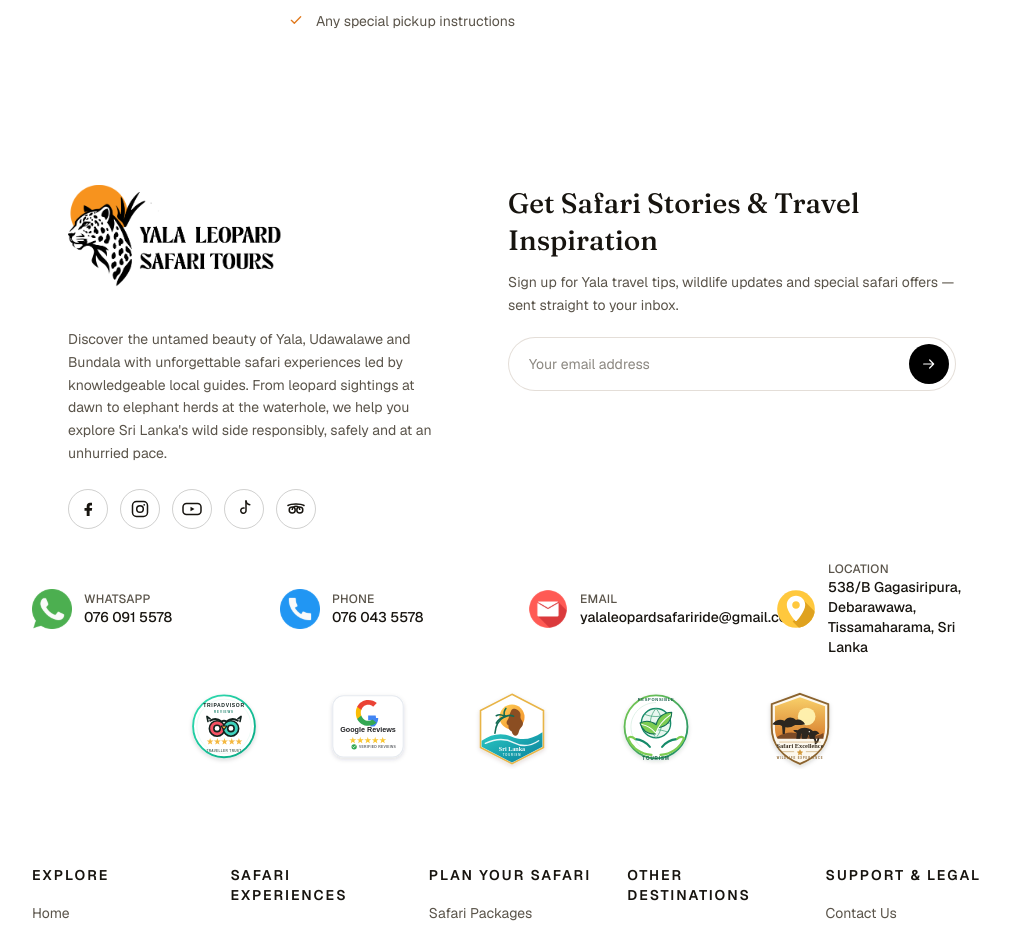
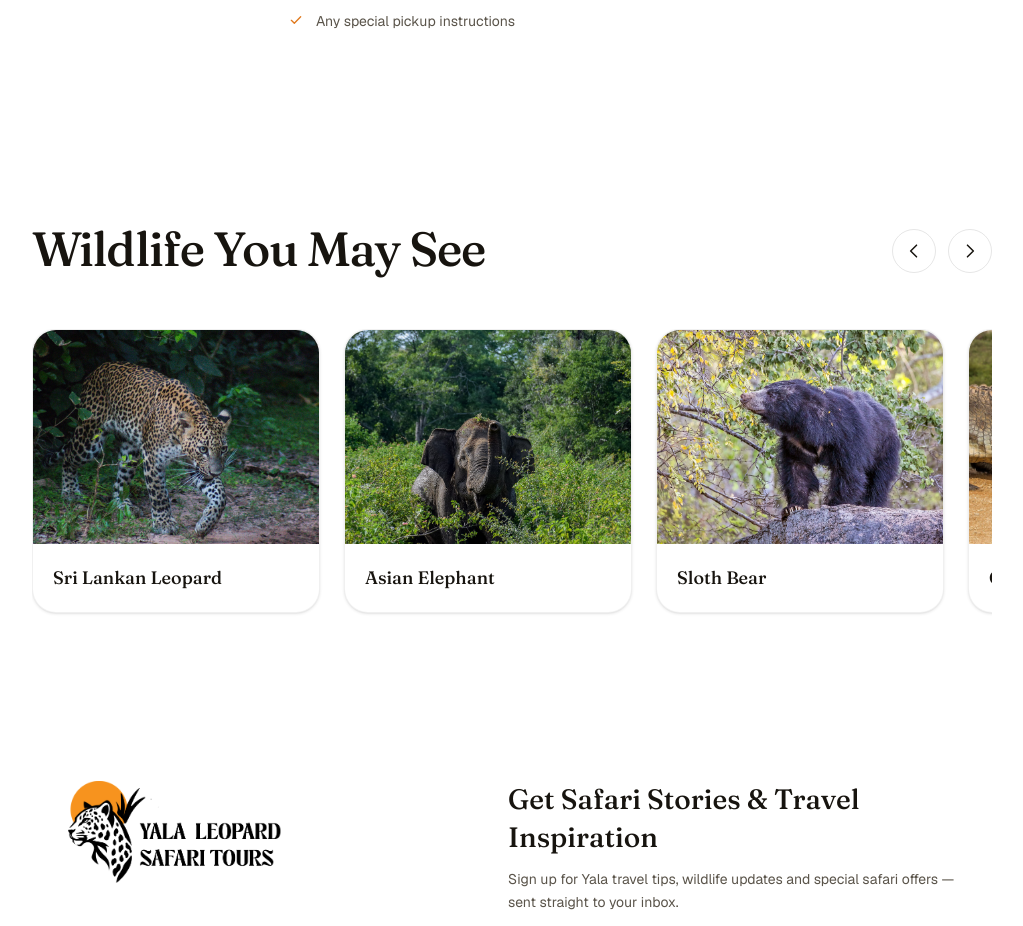
Before and after one commit to sarangas001/yala-leopard-safari-tours, a Next.js app: page /safaris/yala in a window 1280 px wide. Shown: the part 4320-5246 px from the top of the page, without its empty margins (128-1151 px from the left). Built offline with nearby package versions, Linux system fonts and the light colour scheme.

Commit message:
feat: add YalaWildlifeSlider component to showcase wildlife seen on safari

```diff
--- a/app/safaris/yala/page.tsx
+++ b/app/safaris/yala/page.tsx
@@ -5,6 +5,7 @@ import YalaWhyVisit from "@/components/YalaWhyVisit";
 import YalaSafariFlow from "@/components/YalaSafariFlow";
 import YalaInclusionsExclusions from "@/components/YalaInclusionsExclusions";
 import YalaPickupInfo from "@/components/YalaPickupInfo";
+import YalaWildlifeSlider from "@/components/YalaWildlifeSlider";
 
 export const metadata: Metadata = {
   title: "Yala National Park Safari | Yala Leopard Safari Tours",
@@ -21,6 +22,7 @@ export default function YalaSafariPage() {
       <YalaSafariFlow />
       <YalaInclusionsExclusions />
       <YalaPickupInfo />
+      <YalaWildlifeSlider />
     </main>
   );
 }
--- /dev/null
+++ b/components/YalaWildlifeSlider.tsx
@@ -0,0 +1,117 @@
+"use client";
+
+import Image from "next/image";
+import { useRef } from "react";
+import Reveal from "@/components/Reveal";
+
+const ANIMALS = [
+  { name: "Sri Lankan Leopard", image: "/images/parks/yala.jpg" },
+  { name: "Asian Elephant", image: "/images/parks/udawalawe.jpg" },
+  { name: "Sloth Bear", image: "/images/wildlife/sloth-bear.jpg" },
+  { name: "Crocodile", image: "/images/wildlife/crocodile.jpg" },
+  { name: "Spotted Deer", image: "/images/wildlife/spotted-deer.jpg" },
+  { name: "Wild Boar", image: "/images/wildlife/wild-boar.jpg" },
+  { name: "Peacock", image: "/images/wildlife/peacock.jpg" },
+  { name: "Resident & Migratory Birds", image: "/images/parks/bundala.jpg" },
+];
+
+function ArrowIcon({ direction }: { direction: "left" | "right" }) {
+  return (
+    <svg viewBox="0 0 24 24" fill="none" className="h-5 w-5" aria-hidden="true">
+      {direction === "left" ? (
+        <path d="M15 5l-7 7 7 7" stroke="currentColor" strokeWidth="1.8" strokeLinecap="round" strokeLinejoin="round" />
+      ) : (
+        <path d="M9 5l7 7-7 7" stroke="currentColor" strokeWidth="1.8" strokeLinecap="round" strokeLinejoin="round" />
+      )}
+    </svg>
+  );
+}
+
+export default function YalaWildlifeSlider() {
+  const scrollerRef = useRef<HTMLDivElement | null>(null);
+
+  const scrollByCard = (direction: 1 | -1) => {
+    const el = scrollerRef.current;
+    if (!el) return;
+    const card = el.querySelector<HTMLElement>("[data-card]");
+    const amount = card ? card.offsetWidth + 24 : el.clientWidth * 0.8;
+    el.scrollBy({ left: amount * direction, behavior: "smooth" });
+  };
+
+  return (
+    <section className="w-full bg-white">
+      <div className="mx-auto max-w-[1600px] px-10 py-16 sm:px-20 sm:py-20 lg:px-40 lg:py-24">
+        <div className="flex items-end justify-between gap-6">
+          <Reveal>
+            <h2 className="font-display text-3xl font-medium tracking-tight text-brand-ink sm:text-4xl lg:text-5xl">
+              Wildlife You May See
+            </h2>
+          </Reveal>
+          <div className="hidden shrink-0 gap-3 sm:flex">
+            <button
+              type="button"
+              onClick={() => scrollByCard(-1)}
+              aria-label="Scroll to previous animal"
+              className="flex h-11 w-11 items-center justify-center rounded-full border border-black/10 text-brand-ink transition-colors hover:bg-sand"
+            >
+              <ArrowIcon direction="left" />
+            </button>
+            <button
+              type="button"
+              onClick={() => scrollByCard(1)}
+              aria-label="Scroll to next animal"
+              className="flex h-11 w-11 items-center justify-center rounded-full border border-black/10 text-brand-ink transition-colors hover:bg-sand"
+            >
+              <ArrowIcon direction="right" />
+            </button>
+          </div>
+        </div>
+
+        <div
+          ref={scrollerRef}
+          className="mt-10 flex snap-x snap-mandatory gap-6 overflow-x-auto scroll-smooth pb-4 lg:mt-14 scrollbar-none"
+        >
+          {ANIMALS.map((animal, i) => (
+            <div key={animal.name} data-card className="group w-64 shrink-0 snap-start sm:w-72">
+              <div className="flex h-full flex-col overflow-hidden rounded-3xl border border-black/6 bg-white shadow-sm transition-shadow duration-300 group-hover:shadow-md">
+                <div className="relative aspect-4/3 w-full overflow-hidden">
+                  <Image
+                    src={animal.image}
+                    alt={animal.name}
+                    fill
+                    priority={i === 0}
+                    sizes="(min-width: 640px) 288px, 256px"
+                    quality={75}
+                    className="object-cover transition-transform duration-700 group-hover:scale-105"
+                  />
+                </div>
+                <div className="p-5">
+                  <h3 className="font-display text-lg font-medium text-brand-ink">{animal.name}</h3>
+                </div>
+              </div>
+            </div>
+          ))}
+        </div>
+
+        <div className="mt-2 flex justify-center gap-3 sm:hidden">
+          <button
+            type="button"
+            onClick={() => scrollByCard(-1)}
+            aria-label="Scroll to previous animal"
+            className="flex h-11 w-11 items-center justify-center rounded-full border border-black/10 text-brand-ink transition-colors hover:bg-sand"
+          >
+            <ArrowIcon direction="left" />
+          </button>
+          <button
+            type="button"
+            onClick={() => scrollByCard(1)}
+            aria-label="Scroll to next animal"
+            className="flex h-11 w-11 items-center justify-center rounded-full border border-black/10 text-brand-ink transition-colors hover:bg-sand"
+          >
+            <ArrowIcon direction="right" />
+          </button>
+        </div>
+      </div>
+    </section>
+  );
+}
```
